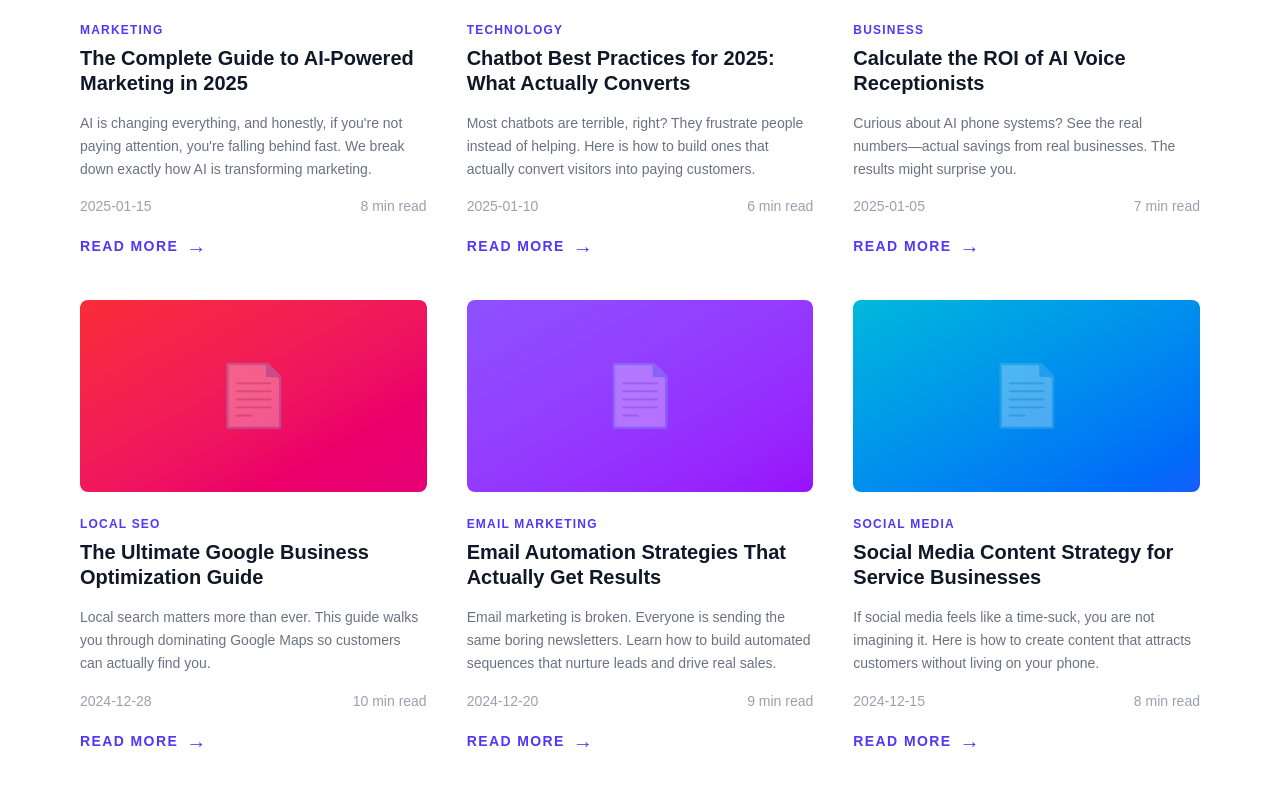
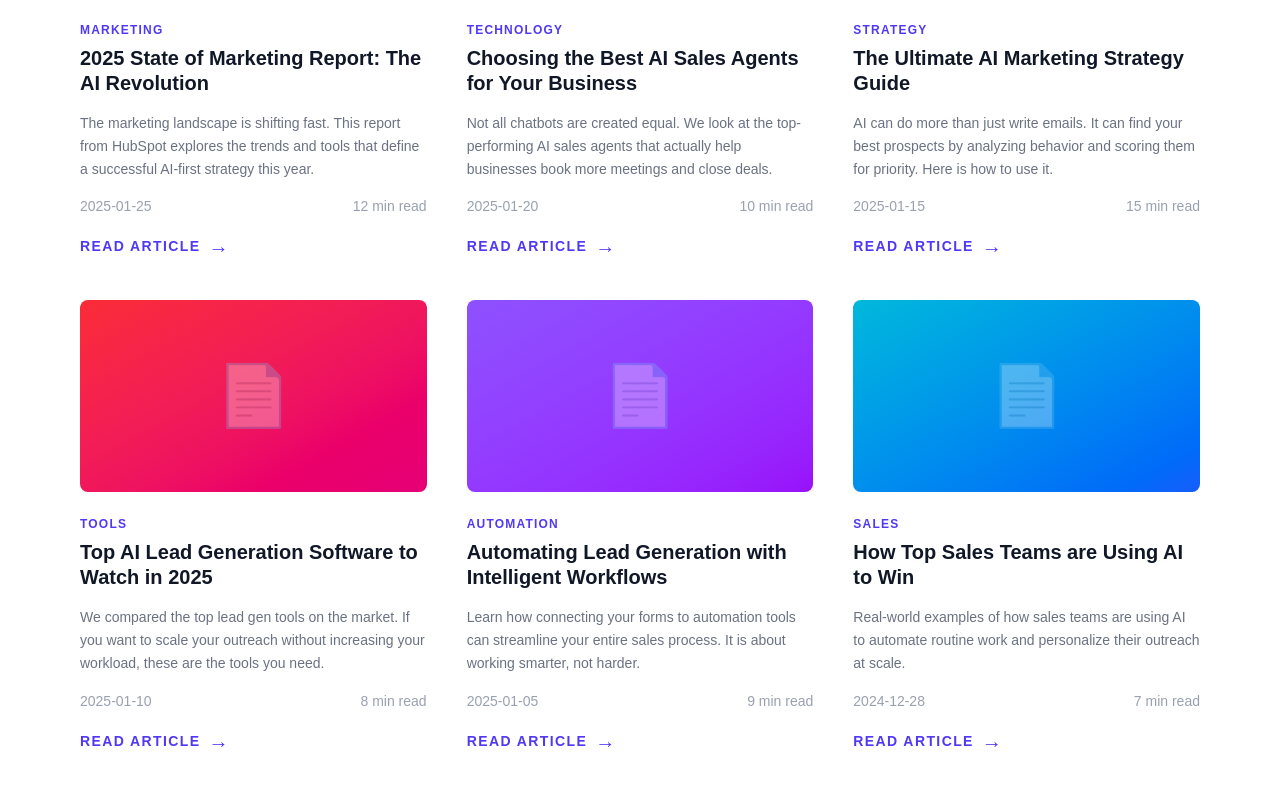
Before and after one commit to jdgafx/convertiq.com, a Next.js app: page /blog in a window 1280 px wide. Shown: the part 711-1500 px from the top of the page. Built offline with nearby package versions, Linux system fonts and the light colour scheme.

Commit message:
Enhance About and Blog pages & Add Netlify workflow
- Updated About page with Michael Krieger and Prime Marketing Experts context.
- Populated Blog page with real external high-quality resources.
- Added GitHub Actions workflow for Netlify deployment.
- Fixed syntax errors in Blog and About pages.

```diff
--- a/src/app/about/page.tsx
+++ b/src/app/about/page.tsx
@@ -48,16 +48,19 @@ export default function AboutPage() {
                     <div className="bg-white rounded-3xl p-10 md:p-16 shadow-xl">
                         <h2 className="text-3xl font-bold text-gray-900 mb-6">Our Story</h2>
                         <p className="text-lg text-gray-700 leading-relaxed mb-6">
-                            ConvertIQ began with a simple observation: traditional marketing is often too slow and expensive for most businesses.
-                            Our team spent years at large agencies, seeing clients pay high fees for generic strategies that took months to show any real movement.
+                            ConvertIQ was built by the same dedicated team behind <a href="https://www.primemarketingexperts.com" target="_blank" rel="noopener noreferrer" className="text-indigo-600 hover:underline">Prime Marketing Experts</a>.
+                            Led by Michael Krieger, our mission remains the same: helping businesses grow through smart, results-driven strategies.
                         </p>
                         <p className="text-lg text-gray-700 leading-relaxed mb-6">
-                            We believed there was a better way to grow. By combining advanced AI with proven marketing principles,
-                            we found we could deliver results in days instead of months. Our focus shifted from broad promises to specific, measurable outcomes.
+                            Michael Krieger, a native Bostonian and graduate of the University of Massachusetts, Lowell, founded Prime Marketing Experts in 2017.
+                            With years of experience helping hundreds of small and medium-sized businesses scale, Michael saw a new opportunity to use artificial intelligence to make marketing faster, more accessible, and significantly more effective.
+                        </p>
+                        <p className="text-lg text-gray-700 leading-relaxed mb-6">
+                            ConvertIQ is the next evolution of that vision. We combine the deep marketing expertise learned at Prime with cutting-edge AI technology to deliver qualified leads in days, not months.
                         </p>
                         <p className="text-lg text-gray-700 leading-relaxed mb-8">
-                            Today, we work with over 500 businesses across various industries. From local service providers to professional firms,
-                            we help our clients automate their lead generation and focus on what they do best.
+                            Today, we continue to support over 500 businesses across the country. Whether you're a local service provider or a professional firm,
+                            you benefit from the same high standards and commitment to results that Michael has championed since day one.
                         </p>
                         <h2 className="text-3xl font-bold text-gray-900 mb-6 mt-12">The ConvertIQ Difference</h2>
                         <div className="grid grid-cols-1 md:grid-cols-2 gap-6 mb-8">
--- a/src/app/blog/page.tsx
+++ b/src/app/blog/page.tsx
@@ -4,58 +4,58 @@ import Link from 'next/link';
 export default function BlogPage() {
     const posts = [
         {
-            slug: 'ai-marketing-guide-2025',
-            title: 'The Complete Guide to AI-Powered Marketing in 2025',
-            excerpt: 'AI is changing everything, and honestly, if you\'re not paying attention, you\'re falling behind fast. We break down exactly how AI is transforming marketing.',
+            title: '2025 State of Marketing Report: The AI Revolution',
+            excerpt: 'The marketing landscape is shifting fast. This report from HubSpot explores the trends and tools that define a successful AI-first strategy this year.',
             category: 'Marketing',
-            date: '2025-01-15',
-            readTime: '8 min read',
-            image: 'bg-gradient-to-br from-blue-500 to-indigo-600'
+            date: '2025-01-25',
+            readTime: '12 min read',
+            image: 'bg-gradient-to-br from-blue-500 to-indigo-600',
+            url: 'https://www.hubspot.com/state-of-marketing'
         },
         {
-            slug: 'chatbot-best-practices-2025',
-            title: 'Chatbot Best Practices for 2025: What Actually Converts',
-            excerpt: 'Most chatbots are terrible, right? They frustrate people instead of helping. Here is how to build ones that actually convert visitors into paying customers.',
+            title: 'Choosing the Best AI Sales Agents for Your Business',
+            excerpt: 'Not all chatbots are created equal. We look at the top-performing AI sales agents that actually help businesses book more meetings and close deals.',
             category: 'Technology',
-            date: '2025-01-10',
-            readTime: '6 min read',
-            image: 'bg-gradient-to-br from-emerald-500 to-teal-600'
+            date: '2025-01-20',
+            readTime: '10 min read',
+            image: 'bg-gradient-to-br from-emerald-500 to-teal-600',
+            url: 'https://www.ruh.ai/blogs/best-ai-sales-agents-for-business'
         },
         {
-            slug: 'roi-ai-voice-receptionist',
-            title: 'Calculate the ROI of AI Voice Receptionists',
-            excerpt: 'Curious about AI phone systems? See the real numbers—actual savings from real businesses. The results might surprise you.',
-            category: 'Business',
-            date: '2025-01-05',
-            readTime: '7 min read',
-            image: 'bg-gradient-to-br from-amber-500 to-orange-600'
+            title: 'The Ultimate AI Marketing Strategy Guide',
+            excerpt: 'AI can do more than just write emails. It can find your best prospects by analyzing behavior and scoring them for priority. Here is how to use it.',
+            category: 'Strategy',
+            date: '2025-01-15',
+            readTime: '15 min read',
+            image: 'bg-gradient-to-br from-amber-500 to-orange-600',
+            url: 'https://reply.io/blog/ai-marketing-strategy/'
         },
         {
-            slug: 'google-business-optimization-guide',
-            title: 'The Ultimate Google Business Optimization Guide',
-            excerpt: 'Local search matters more than ever. This guide walks you through dominating Google Maps so customers can actually find you.',
-            category: 'Local SEO',
-            date: '2024-12-28',
-            readTime: '10 min read',
-            image: 'bg-gradient-to-br from-red-500 to-pink-600'
+            title: 'Top AI Lead Generation Software to Watch in 2025',
+            excerpt: 'We compared the top lead gen tools on the market. If you want to scale your outreach without increasing your workload, these are the tools you need.',
+            category: 'Tools',
+            date: '2025-01-10',
+            readTime: '8 min read',
+            image: 'bg-gradient-to-br from-red-500 to-pink-600',
+            url: 'https://fr.dorik.com/blog/best-ai-lead-generation-software'
         },
         {
-            slug: 'email-automation-strategies',
-            title: 'Email Automation Strategies That Actually Get Results',
-            excerpt: 'Email marketing is broken. Everyone is sending the same boring newsletters. Learn how to build automated sequences that nurture leads and drive real sales.',
-            category: 'Email Marketing',
-            date: '2024-12-20',
+            title: 'Automating Lead Generation with Intelligent Workflows',
+            excerpt: 'Learn how connecting your forms to automation tools can streamline your entire sales process. It is about working smarter, not harder.',
+            category: 'Automation',
+            date: '2025-01-05',
             readTime: '9 min read',
-            image: 'bg-gradient-to-br from-violet-500 to-purple-600'
+            image: 'bg-gradient-to-br from-violet-500 to-purple-600',
+            url: 'https://heyform.net/blog/the-ultimate-guide-to-heyform-zapier-integration-automate-lead-generation-in-2025/'
         },
         {
-            slug: 'social-media-content-strategy',
-            title: 'Social Media Content Strategy for Service Businesses',
-            excerpt: 'If social media feels like a time-suck, you are not imagining it. Here is how to create content that attracts customers without living on your phone.',
-            category: 'Social Media',
-            date: '2024-12-15',
-            readTime: '8 min read',
-            image: 'bg-gradient-to-br from-cyan-500 to-blue-600'
+            title: 'How Top Sales Teams are Using AI to Win',
+            excerpt: 'Real-world examples of how sales teams are using AI to automate routine work and personalize their outreach at scale.',
+            category: 'Sales',
+            date: '2024-12-28',
+            readTime: '7 min read',
+            image: 'bg-gradient-to-br from-cyan-500 to-blue-600',
+            url: 'https://www.linkedin.com/pulse/5-ways-top-sales-reps-used-ai-crush-2025-goals-what-you-fairchild-b6nme'
         }
     ];
 
@@ -65,9 +65,9 @@ export default function BlogPage() {
 
             <section className="bg-[#f9f6f3] py-24">
                 <div className="container mx-auto px-4 text-center">
-                    <h1 className="text-4xl md:text-6xl font-extrabold text-[#1a1a1a] mb-6">Our Blog</h1>
+                    <h1 className="text-4xl md:text-6xl font-extrabold text-[#1a1a1a] mb-6">Latest Insights</h1>
                     <p className="max-w-3xl mx-auto text-xl text-gray-600 leading-relaxed italic">
-                        Want to stay ahead of the curve? Let&apos;s talk about what&apos;s actually working in digital marketing, tech, and growing your business right now.
+                        Stay informed on how artificial intelligence is changing the way we find leads and grow businesses.
                     </p>
                 </div>
             </section>
@@ -75,8 +75,8 @@ export default function BlogPage() {
             <section className="py-20">
                 <div className="container mx-auto px-4 max-w-6xl">
                     <div className="grid grid-cols-1 md:grid-cols-2 lg:grid-cols-3 gap-10">
-                        {posts.map((post) => (
-                            <Link key={post.slug} href={`/blog/${post.slug}`} className="flex flex-col group cursor-pointer">
+                        {posts.map((post, idx) => (
+                            <a key={idx} href={post.url} target="_blank" rel="noopener noreferrer" className="flex flex-col group cursor-pointer">
                                 <div className={`h-48 rounded-lg mb-6 ${post.image} flex items-center justify-center`}>
                                     <span className="text-6xl text-white/30">📄</span>
                                 </div>
@@ -88,9 +88,9 @@ export default function BlogPage() {
                                     <span>{post.readTime}</span>
                                 </div>
                                 <div className="mt-4 text-indigo-600 font-bold text-sm uppercase tracking-widest flex items-center">
-                                    Read More <span className="ml-2 text-xl group-hover:translate-x-2 transition-transform">→</span>
+                                    Read Article <span className="ml-2 text-xl group-hover:translate-x-2 transition-transform">→</span>
                                 </div>
-                            </Link>
+                            </a>
                         ))}
                     </div>
                 </div>
```
